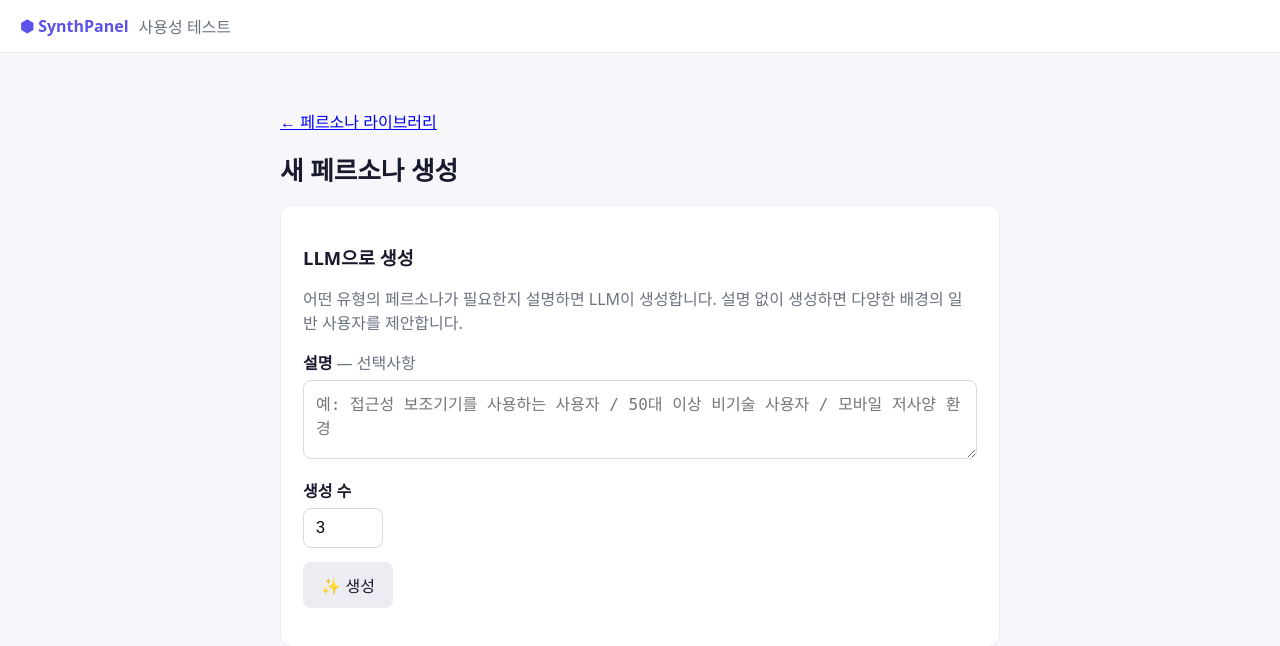
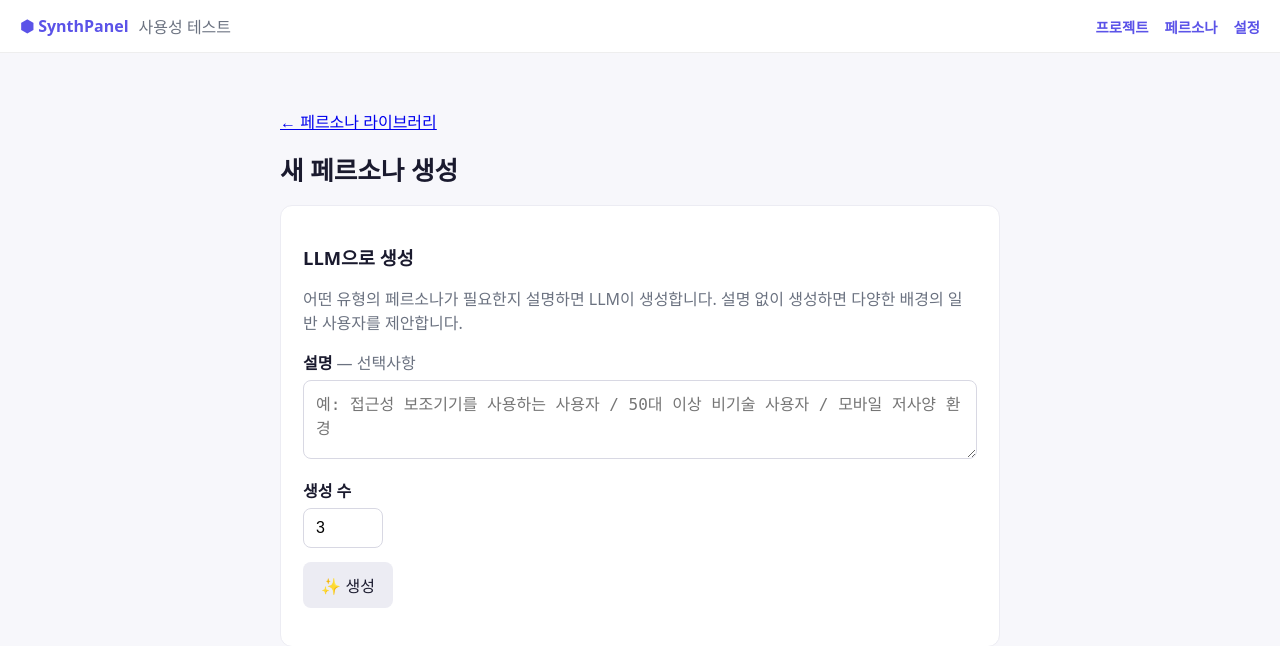
Before and after one commit to lqez/synthpanel, a FastAPI app: page /personas/new in a window 1280 px wide. Shown: the top 646 px of the page. Run offline with FastAPI, Linux system fonts and the light colour scheme; parts of the project's set-up code (start-up, migrations or seed data) failed here and were passed over.

Commit message:
feat: add global nav bar with Projects / Personas / Settings links
Co-Authored-By: Claude Sonnet 4.6 <noreply@anthropic.com>
Claude-Session: https://claude.ai/code/session_01YFaYBC9feiqGA4ZDftUU7a

```diff
--- a/synthpanel/web/templates/base.html
+++ b/synthpanel/web/templates/base.html
@@ -30,7 +30,15 @@
   </style>
 </head>
 <body>
-  <header class="bar"><a href="/">⬢ SynthPanel</a><span class="muted">사용성 테스트</span></header>
+  <header class="bar">
+    <a href="/">⬢ SynthPanel</a>
+    <span class="muted">사용성 테스트</span>
+    <nav style="margin-left:auto;display:flex;gap:16px;font-size:.9rem">
+      <a href="/projects">프로젝트</a>
+      <a href="/personas">페르소나</a>
+      <a href="/preferences">설정</a>
+    </nav>
+  </header>
   <div class="wrap">
     {% block body %}{% endblock %}
   </div>
```
Also changed, not shown: tests/test_web_welcome.py (+2 -2 lines).
